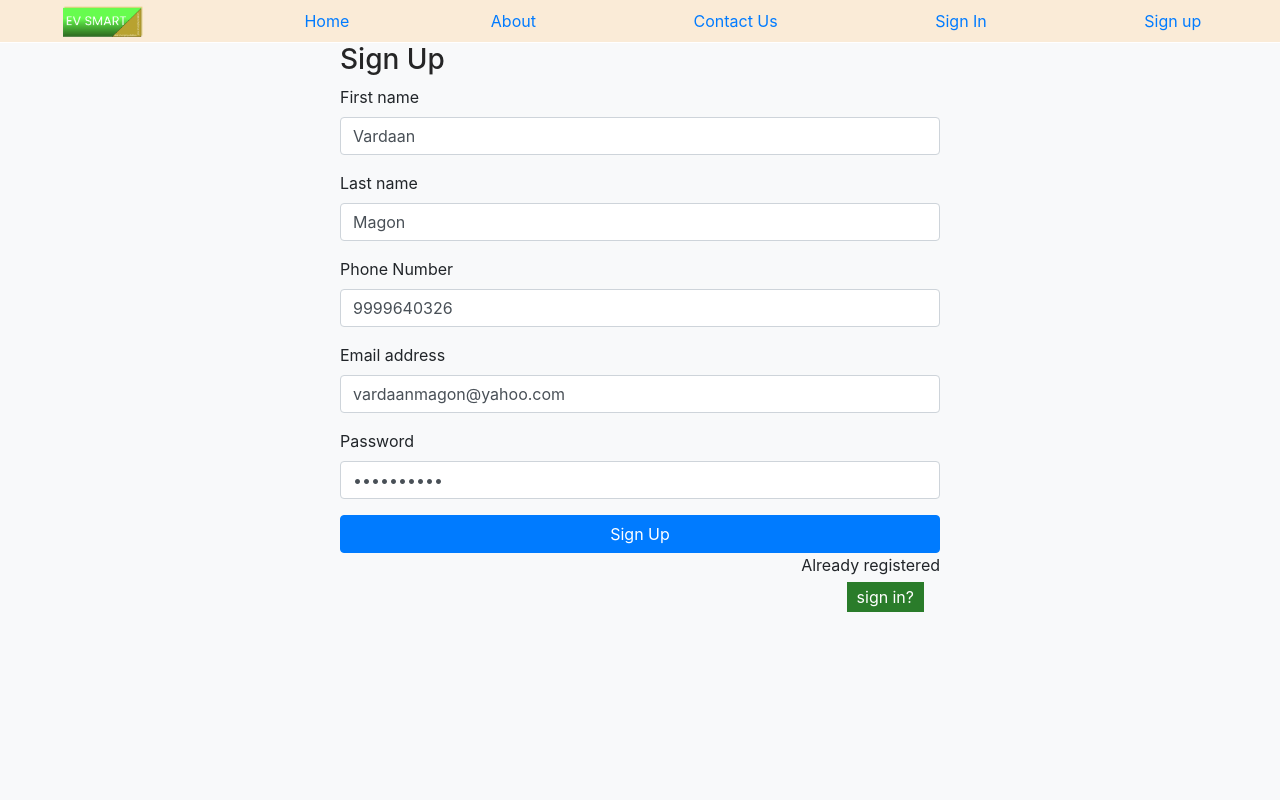
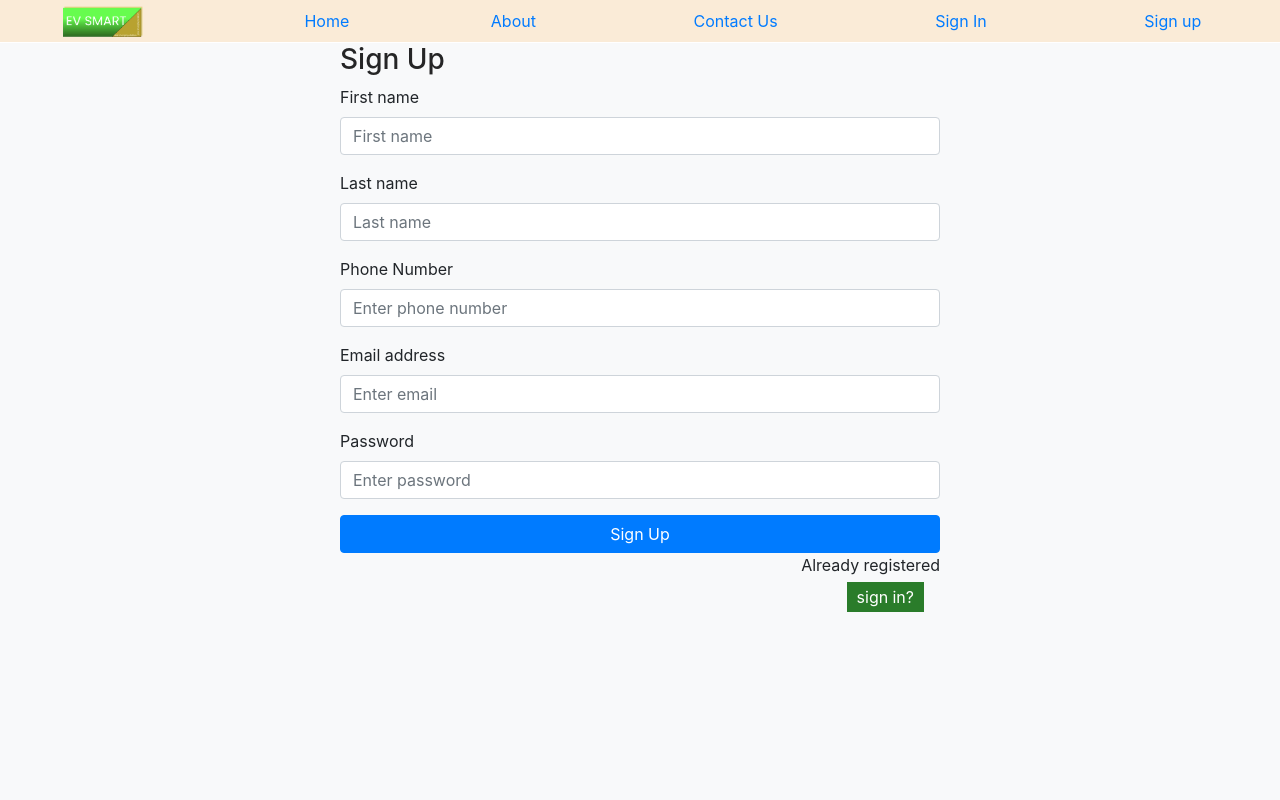
Before and after one commit to Vardaan100/EVsmart, a React (Create React App) app: page /sign-up in a window 1280 px wide. Shown: the top 800 px of the page. Built offline with nearby package versions, Linux system fonts and the light colour scheme; what react-geolocated would draw is missing.

Commit message:
map opens in another tab

```diff
--- a/src/components/Dashboard.js
+++ b/src/components/Dashboard.js
@@ -3,6 +3,7 @@ import { MapContainer, TileLayer, Marker, Popup } from "react-leaflet";
 import { geolocated } from "react-geolocated";
 import cities from "../cities.json";
 import L from "leaflet";
+import { Link } from 'react-router-dom'
 
 var img = window.location.origin + "/marker.png"
 
@@ -80,11 +81,8 @@ class Dashboard extends Component {
                 </ul>
               </div>
               <button
-                onClick={() => {
-                  window.location.href = `https://www.google.com/maps/search/?api=1&query=${parseFloat(
-                    city.lat
-                  )},${parseFloat(city.lng)}`;
-                }}
+                onClick={()=> window.open(
+                  `https://www.google.com/maps/search/?api=1&query=${parseFloat(city.lat)},${parseFloat(city.lng)}`, "_blank")}
               >
                 Get Directions
               </button>
--- a/src/components/Signin.js
+++ b/src/components/Signin.js
@@ -6,8 +6,8 @@ import "./signin.css";
 
 const Signin = () => {
   const [values, setValues] = useState({
-    email: "vardaanmagon1@gmail.com",
-    password: "hellohello",
+    email: "",
+    password: "",
     error: "",
     loading: false,
     redirectToReferrer: false,
--- a/src/components/Signup.js
+++ b/src/components/Signup.js
@@ -5,11 +5,11 @@ import "./signup.css";
 
 const Signup = () => {
   const [values, setValues] = useState({
-    firstname: "Vardaan",
-    lastname: "Magon",
-    email: "vardaanmagon@yahoo.com",
-    phone: "9999640326",
-    password: "hellohello",
+    firstname: "",
+    lastname: "",
+    email: "",
+    phone: "",
+    password: "",
     error: "",
     success: false,
   });
@@ -133,7 +133,7 @@ const Signup = () => {
       className="alert alert-info"
       style={{ display: success ? "" : "none" }}
     >
-      New account is created. Please <Link to="/signin">Signin</Link>
+      New account is created. Please <Link to="/sign-in">Signin</Link>
     </div>
   );
   const showError = () => (
```
Also changed, not shown: package.json (line endings or trailing spaces), 1 other file (tests, documents, lock files or other folders).
